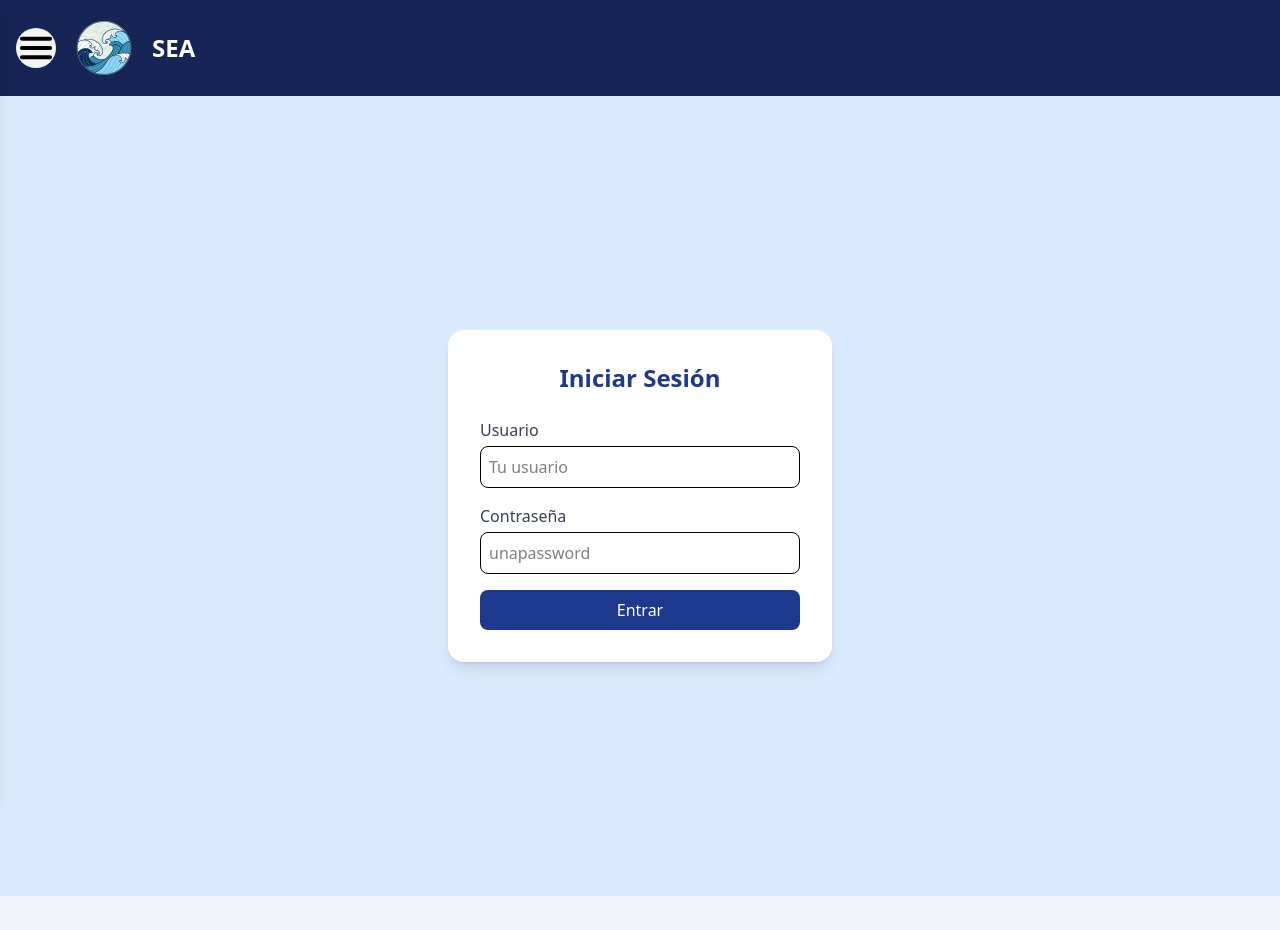
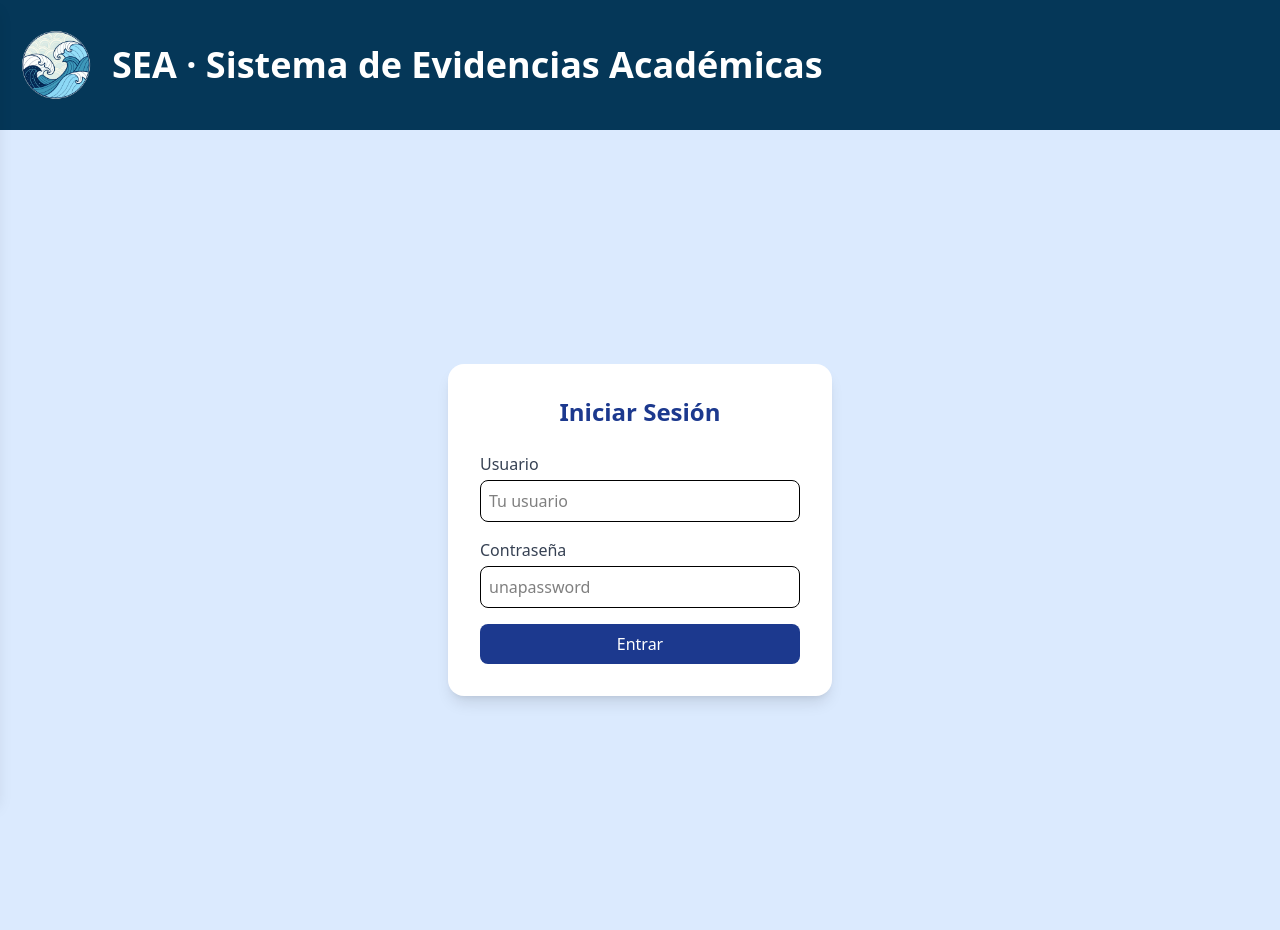
Before and after one commit to FranciscoSegura88/SEA-Client, a React (Vite) app: page / in a window 1280 px wide. Before the commit the page ends 896 px from the top, so only its background shows below. Built offline with nearby package versions, Linux system fonts and the light colour scheme.

Commit message:
Mejore la logica de como esta escrito el header, cambie el icono para mejor visual

```diff
--- a/src/components/Header.tsx
+++ b/src/components/Header.tsx
@@ -1,40 +1,55 @@
 import wavelogo from '../assets/wavelogo.png';
-import sidebaricon from '../assets/sidebaricon.svg';
+import sidebar from '../assets/barra-lateral.png';
 
 type HeaderProps = {
   selectedAssignature?: { name: string; nrc: number };
-  onSidebarToggle: () => void; // Nueva prop para alternar el sidebar
+  onSidebarToggle: () => void;
 };
 
 function Header({ selectedAssignature, onSidebarToggle }: HeaderProps) {
-  const isLoggedIn = true;
+  const isLoggedIn = false;
+  const username = "Frank";
 
-  if (isLoggedIn) {
-    return (
-      <header className="bg-blue-950 text-white p-4 flex items-center gap-4">
+  // Elementos comunes
+  const logoElement = (
+    <img src={wavelogo} alt="Wave Logo" className="h-20 w-20" />
+  );
+
+  const titleElement = isLoggedIn ? (
+    <h1 className="text-4xl font-bold">
+      SEA {selectedAssignature ? `> ${selectedAssignature.name} ${selectedAssignature.nrc}` : ""}
+    </h1>
+  ) : (
+    <h1 className="text-4xl font-bold">
+      SEA · Sistema de Evidencias Académicas
+    </h1>
+  );
+
+  // Elementos específicos para usuario logueado
+  const sidebarButton = isLoggedIn && (
     <button
       type="button"
-          className="inline-grid place-items-center h-10 w-10 rounded-full bg-gray-100 hover:bg-gray-200 active:scale-95 transition"
-          onClick={onSidebarToggle} // Llama a la función al hacer clic
+      className="inline-grid place-items-center h-12 w-12 hover:scale-110 active:scale-120 transition"
+      onClick={onSidebarToggle}
     >
-          <img src={sidebaricon} alt="Sidebar Icon" className="h-8 w-8" />
+      <img src={sidebar} alt="Sidebar Icon" className="" />
     </button>
-        <img src={wavelogo} alt="Wave Logo" className="h-16 w-16" />
-        <h1 className="text-2xl font-bold">
-          SEA {selectedAssignature ? `> ${selectedAssignature.name} ${selectedAssignature.nrc}` : ""}
-        </h1>
-      </header>
   );
-  } else {
+
+  const welcomeMessage = isLoggedIn && (
+    <div className="text-4xl ml-auto text-right">
+      <p>BIENVENIDO, {username.toUpperCase()}</p>
+    </div>
+  );
+
   return (
-      <header className="bg-blue-950 text-white p-4 flex items-center gap-4">
-        <img src={wavelogo} alt="Wave Logo" className="h-16 w-16" />
-        <h1 className="text-2xl font-bold">
-          SEA · Sistema de Evidencias Académicas
-        </h1>
+    <header className="bg-[#053758] text-white p-4 flex items-center gap-4 h-1/7">
+      {sidebarButton}
+      {logoElement}
+      {titleElement}
+      {welcomeMessage}
     </header>
   );
 }
-}
 
 export default Header;
```
Also changed, not shown: src/assets/barra-lateral.png (added), src/assets/sidebaricon.svg (deleted). Lines whose indentation alone changed are shown as unchanged.
